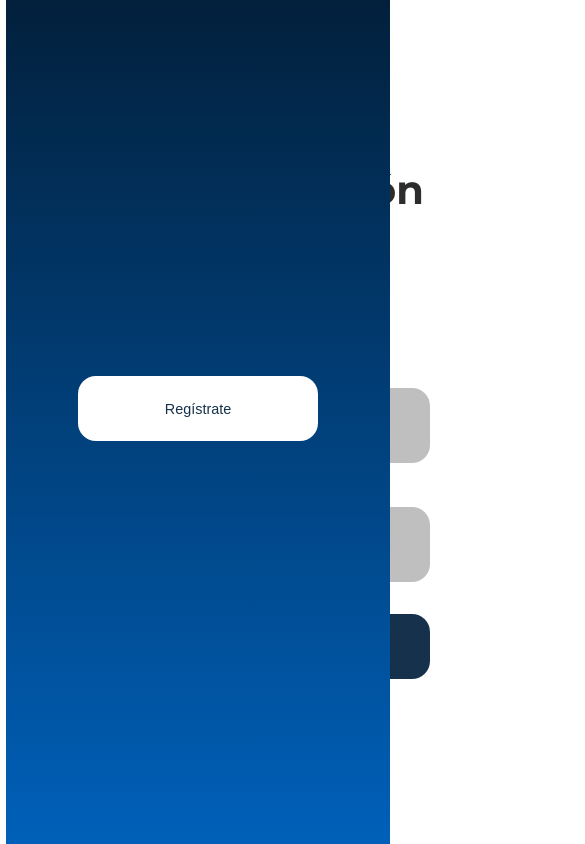
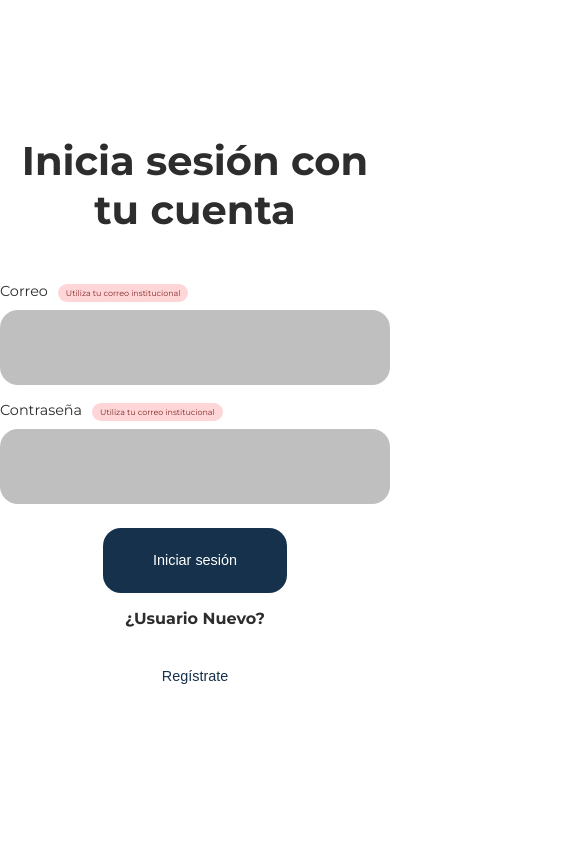
Before and after one commit to Code4UHub/client, a React (Create React App) app: page / in a window 390 px wide. Shown: the top 844 px of the page, 585 px wide, since content can reach past the window. Built offline with nearby package versions, Linux system fonts and the light colour scheme.

Commit message:
[AUTHENTICATION] Implement Error message example and responsive design

```diff
--- a/src/components/AuthenticationSidebarHero/AuthenticationSidebarHero.module.css
+++ b/src/components/AuthenticationSidebarHero/AuthenticationSidebarHero.module.css
@@ -1,11 +1,12 @@
 .authentication-hero {
-  flex-basis: 48rem;
+  width: 48rem;
   height: 100vh;
+  flex-shrink: 0;
   display: flex;
   flex-direction: column;
-  justify-content: flex-start;
   align-items: center;
   order: 1;
+
 }
 
 .sign-up {
@@ -16,34 +17,79 @@
   width: 48rem;
   height: 100vh;
   position: absolute;
-  left: calc(100% - 48rem);
-  transition: left 1s;
+  right: 0;
+  transform: translateX(0);
+  transition: right 1s, transform 1s;
   background: var(--blue-gradient);
   display: flex;
   justify-content: center;
-  padding-top: 44rem;
+}
+
+.slidebar button {
+  margin-top: calc(46vh);
 }
 
 .sign-up .slidebar {
-  left: 0;
+  right: 100%;
+  transform: translateX(100%);
 }
 
 .hero-content-container {
   position: relative;
+  margin-top: calc(35vh);
 }
 
 .title {
   text-align: center;
   font-size: var(--fs-sub-title);
+  color: var(--white-color);
   font-weight: 700;
-  color: var(--white-color);
-  margin-top: 32rem;
-  margin-bottom: 2rem;
 }
 
 .hero-content {
   text-align: center;
   font-size: var(--fs-mid-text);
+  color: var(--white-color);
   font-weight: 500;
-  color: var(--white-color);
 }
+
+@media (max-width: 75em) {
+  .authentication-hero {
+    width: 100%;
+    height: auto;
+  }
+
+  .sign-up {
+    order: 1
+  }
+
+  .slidebar  {
+    height: auto;
+    position: static;
+    background: transparent;
+    transition: none;
+    order: 1
+  }
+
+  .slidebar button {
+    margin-top: 2rem;
+  }
+
+  .sign-up .slidebar {
+    transform: translateX(0);
+  }
+
+  .hero-content-container {
+    margin-top: 0;
+  }
+
+  .title {
+    font-size: var(--fs-mid-text);
+    color: var(--black-color);
+  }
+
+  .hero-content {
+    display: none;
+  }
+
+}
--- a/src/components/Button/Button.module.css
+++ b/src/components/Button/Button.module.css
@@ -4,7 +4,7 @@ button {
     border: none;
     height: 65px;
     font-size: var(--fs-mid-small-text);
-    transition: 0.5s;
+    transition: transform 0.5s;
 }
 
 button:hover {
@@ -22,5 +22,5 @@ button:hover {
 .authentication {
     background-color: var(--sec-blue-color);
     color: var(--white-color);
-    width: 270px;
+    max-width: 270px;
 }
--- a/src/components/Button/Button.tsx
+++ b/src/components/Button/Button.tsx
@@ -5,12 +5,27 @@ type Props = {
   location: string;
   text: string;
   onClickHandler: () => void;
+  type?: string;
 };
 
-export default function Button({ location, text, onClickHandler }: Props) {
+export default function Button({
+  location,
+  text,
+  onClickHandler,
+  type,
+}: Props) {
+  const isSubmit: boolean = type === 'submit';
   return (
-    <button className={style[location]} type="button" onClick={onClickHandler}>
+    <button
+      className={style[location]}
+      onClick={onClickHandler}
+      type={isSubmit ? 'submit' : 'button'}
+    >
       {text}
     </button>
   );
 }
+
+Button.defaultProps = {
+  type: 'button',
+};
--- a/src/components/Form/Form.module.css
+++ b/src/components/Form/Form.module.css
@@ -1,10 +1,16 @@
 .form {
-    padding: 5rem 20rem;
     flex-grow: 1;
     display: flex;
     flex-direction: column;
     align-items: center;
     justify-content: center;
+}
+
+.form form {
+    display: flex;
+    flex-direction: column;
+    justify-content: center;
+    align-items: center;
 }
 
 h1 {
@@ -14,10 +20,10 @@ h1 {
 }
 
 .inputs {
+    width: 100%;
     display: grid;
     grid-template-columns: repeat(2, 1fr);
     grid-column-gap: 16px;
-    width: 100%;
 }
 
 .halfInput {
@@ -30,5 +36,11 @@ h1 {
 }
 
 button {
-    margin-top: 3rem;
+    margin-top: 2rem;
 }
+
+@media (max-width: 75em ) {
+    .form {
+        flex-grow: 0;
+    }
+  }
--- a/src/components/Form/Form.tsx
+++ b/src/components/Form/Form.tsx
@@ -56,11 +56,15 @@ type Props = {
 };
 
 export default function FormHero({ screen }: Props) {
-  const onMainClick = () => console.log('OnMainClick');
+  const onMainClick = () => console.log('Holi');
+
   return (
-    <div className={style.form}>
+    <main className={style.form}>
+      <form>
         <h1>
-        {screen === 'signUp' ? 'Crea tu cuenta' : 'Inicia sesión con tu cuenta'}
+          {screen === 'signUp'
+            ? 'Crea tu cuenta'
+            : 'Inicia sesión con tu cuenta'}
         </h1>
         <div className={style.inputs}>
           {inputData[screen].map((field, index: number) => (
@@ -69,6 +73,8 @@ export default function FormHero({ screen }: Props) {
               label={field.label}
               type={field.type}
               id={field.id}
+              error="Utiliza tu correo institucional"
+              required
               className={
                 screen === 'signUp' && index < 2
                   ? style.halfInput
@@ -78,10 +84,12 @@ export default function FormHero({ screen }: Props) {
           ))}
         </div>
         <Button
+          type="submit"
           location="authentication"
           text={screen === 'signUp' ? 'Crear cuenta' : 'Iniciar sesión'}
           onClickHandler={onMainClick}
         />
-    </div>
+      </form>
+    </main>
   );
 }
--- a/src/components/InputField/InputField.module.css
+++ b/src/components/InputField/InputField.module.css
@@ -9,11 +9,18 @@ input {
 }
 
 label {
-    margin: 0 0 10px 0;
-    display: block;
+    margin: 0 10px 10px 0;
+    display: inline-block;
     font-size: var(--fs-mid-small-text);
 }
 
 .inputField {
     margin: 1rem 0;
 }
+
+.error {
+    background-color: #FED6D7;
+    color: #822727;
+    border-radius: 15px;
+    padding: 0.5rem 1rem;
+}
--- a/src/components/InputField/InputField.tsx
+++ b/src/components/InputField/InputField.tsx
@@ -6,13 +6,28 @@ type Props = {
   type: string;
   id: string;
   className: string;
+  required: boolean;
+  error: string;
 };
 
-export default function InputField({ label, type, id, className }: Props) {
+export default function InputField({
+  label,
+  type,
+  id,
+  className,
+  required,
+  error,
+}: Props) {
   return (
     <div className={`${className} ${style.inputField}`}>
       <label htmlFor={id}>{label}</label>
-      <input id={id} type={type} className={style.inputHero} />
+      <span className={style.error}>{error}</span>
+      <input
+        id={id}
+        type={type}
+        className={style.inputHero}
+        required={required}
+      />
     </div>
   );
 }
--- a/src/routes/authentication/Authentication.module.css
+++ b/src/routes/authentication/Authentication.module.css
@@ -4,82 +4,11 @@
   position: relative;
 }
 
-/*
-.login, .signUp {
-  background: linear-gradient(180deg, #02203C 0%, #0060B9 100%, #15314B 100%);
-  height: 100vh;
-  z-index: 0;
-}
-
-.signUp {
-  margin-right: 0px;
-  margin-left: 750px;
-}
-
-#window {
-  background: linear-gradient(180deg, #02203C 0%, #0060B9 100%, #15314B 100%);
-  will-change: transform;
-  height: 100vh;
-  width: 20%;
-  position: absolute;
-}
-
-.movingRight {
-  animation-name: moveToRight;
-  animation-duration: 1.8s;
-  animation-timing-function: linear;
-}
-
-.movingLeft {
-  animation-name: moveToRight;
-  animation-duration: 1.8s;
-  animation-timing-function: linear;
-  animation-direction: reverse;
-}
-
-@keyframes moveToRight {
-  0% {
-      left: 0;
-      width: 20%;
-  }
-  15% {
-      width: 30%;
-      left: 0%;
-  }
-  30% {
-      left: 0%;
-      width: 40%;
-  }
-  40% {
-      left: 10%;
-      width: 40%
-  }
-  50% {
-    width: 35%;
-  }
-  60% {
-      left: 50%;
-      width: 40%;
-  }
-  70% {
-      left: 60%;
-      width: 40%;
-  }
-  90% {
-      left: 70%;
-      width: 30%;
-  }
-  100% {
-      left: 80%;
-      width: 20%;
+@media (max-width: 75em ) {
+  .authentication-container {
+    height: 100vh;
+    flex-direction: column;
+    justify-content: center;
+    row-gap: 2rem;
   }
 }
-
-.left {
-  will-change: transform;
-  left: -20%;
-}
-
-.right {
-  left: 100%;
-} */
```
Also changed, not shown: src/routes/authentication/Authentication.tsx (+0 -54 lines). Lines whose indentation alone changed are shown as unchanged.
